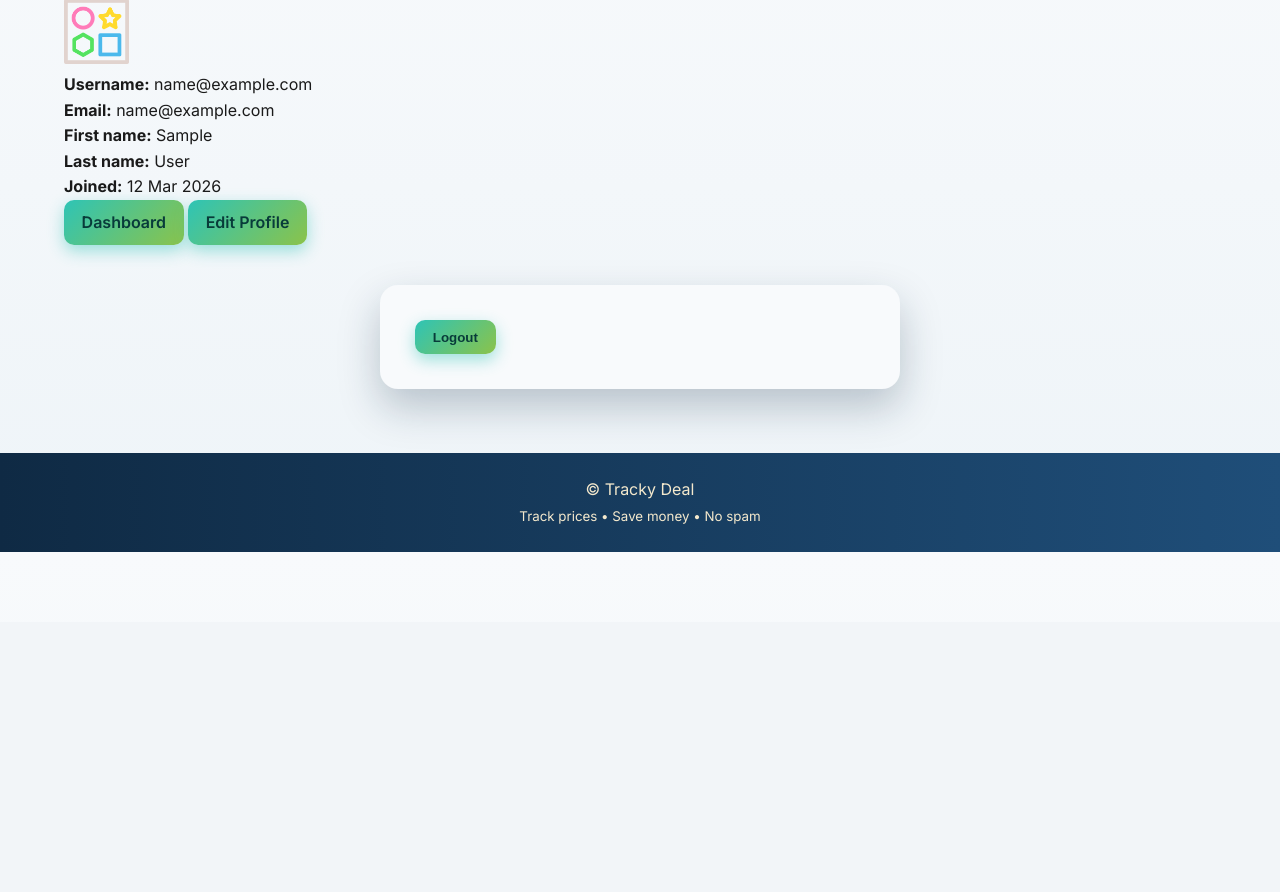
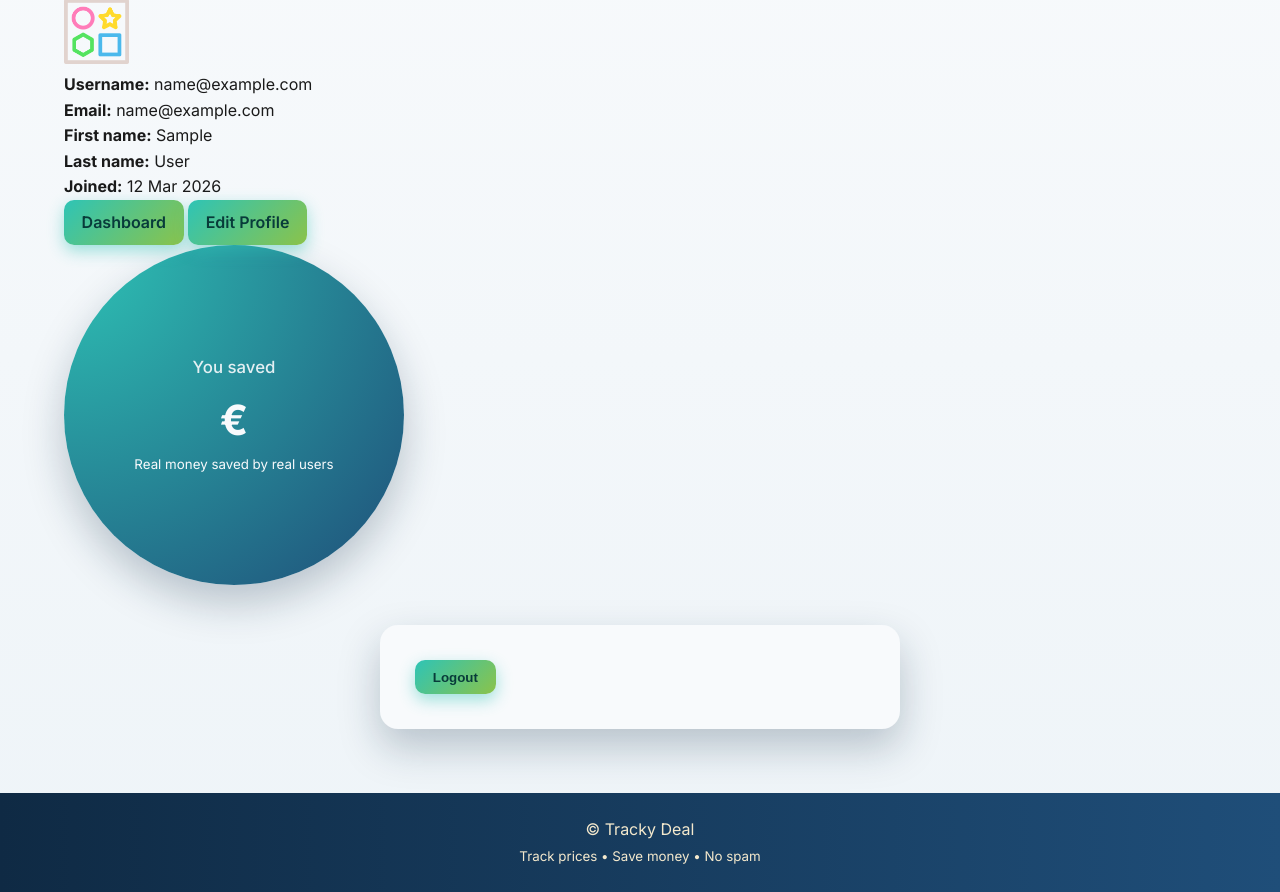
Before and after one commit to ElenaKirilovaA/price_tracker, a Django app: page /accounts/profile/ in a window 1280 px wide. Shown: the part 178-1070 px from the top of the page. Before the commit the page ends 730 px from the top, so only its background shows below. Run offline with Django 5.2, Linux system fonts and the light colour scheme; the visitor is signed in with stand-in values (Sample User, id 1).

Commit message:
aditional improvements

```diff
--- a/product/views.py
+++ b/product/views.py
@@ -50,7 +50,7 @@
 class EditProduct(UserPassesTestMixin, UpdateView):
     model = Product
     form_class = ProductEditForm
-    template_name = 'common/form_base.html'
+    template_name = 'products/form_create_product.html'
     success_url = reverse_lazy('product:product_list')
     permission_required =  'product.change_product'
 
--- a/templates/accounts/profile_page.html
+++ b/templates/accounts/profile_page.html
@@ -27,7 +27,11 @@
             <a href="{% url 'accounts:profile-edit' %}" class="btn">
                 Edit Profile
             </a>
-
+             <div id="circle">
+        <h1>You saved</h1>
+        <h2> €</h2>
+        <small>Real money saved by real users</small>
+    </div>
             <form action="{% url 'accounts:logout' %}" method="post">
                 {% csrf_token %}
                 <button type="submit" class="btn logout-btn">
```
